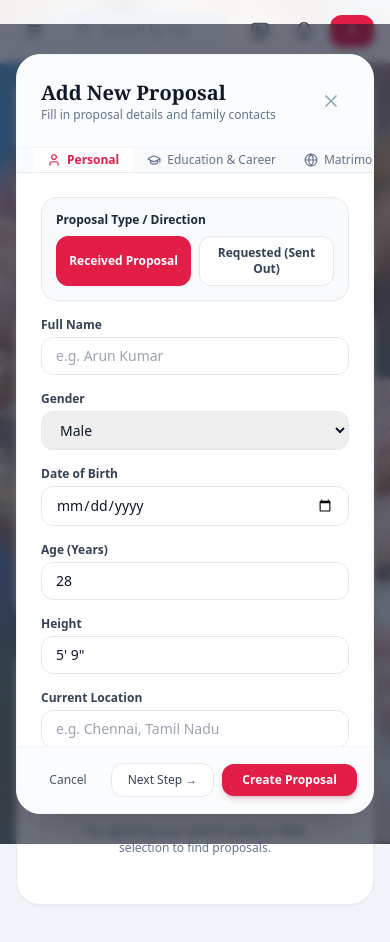
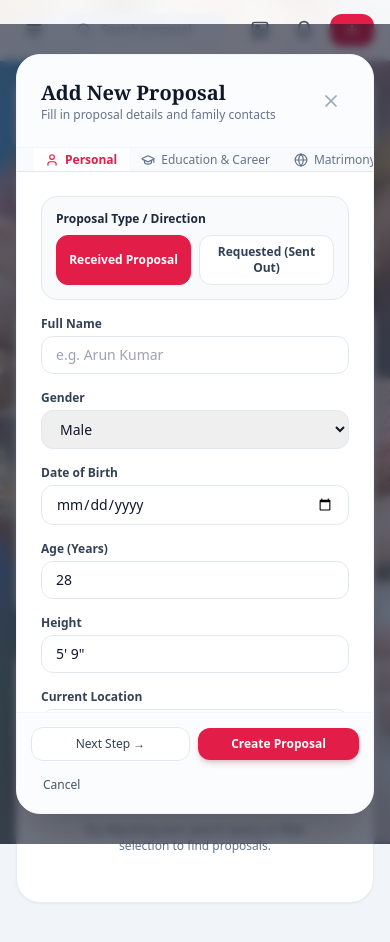
Before and after one commit to Srivathsan-09/vivah, a Next.js app: page /proposals in a window 390 px wide. Both pictures are taken after typing "Sample" into the empty fields and a click on the button "Add Proposal". Shown: the top 942 px of the page. Built offline with nearby package versions, Linux system fonts and the light colour scheme.

Commit message:
Fix mobile UI alignments, modal footer wrapping, header search, and tab scrollbars

```diff
--- a/src/app/followups/page.tsx
+++ b/src/app/followups/page.tsx
@@ -79,7 +79,7 @@ export default function FollowUpsPage() {
       </div>
 
       {/* Tabs Bar */}
-      <div className="flex border-b border-slate-200 overflow-x-auto bg-white rounded-2xl p-1 shadow-sm text-xs font-semibold scrollbar-none">
+      <div className="flex border-b border-slate-200 overflow-x-auto bg-white rounded-2xl p-1 shadow-sm text-xs font-semibold scrollbar-none no-scrollbar">
         {[
           { id: 'overdue', label: `Overdue (${overdue.length})`, count: overdue.length, badgeColor: 'bg-rose-500 text-white' },
           { id: 'today', label: `Due Today (${today.length})`, count: today.length, badgeColor: 'bg-amber-500 text-white' },
@@ -91,7 +91,7 @@ export default function FollowUpsPage() {
             <button
               key={tab.id}
               onClick={() => setActiveTab(tab.id as any)}
-              className={`flex items-center gap-2 py-2.5 px-4 rounded-xl whitespace-nowrap transition-all ${
+              className={`flex items-center gap-2 py-2.5 px-4 rounded-xl whitespace-nowrap transition-all flex-shrink-0 ${
                 isActive
                   ? 'bg-slate-900 text-white shadow-sm font-bold'
                   : 'text-slate-600 hover:text-slate-900 hover:bg-slate-50'
--- a/src/app/globals.css
+++ b/src/app/globals.css
@@ -21,3 +21,16 @@
 ::-webkit-scrollbar-thumb {
   @apply bg-slate-300 rounded-full hover:bg-slate-400 transition-colors;
 }
+
+/* Hide scrollbar for Chrome, Safari and Opera */
+.scrollbar-none::-webkit-scrollbar,
+.no-scrollbar::-webkit-scrollbar {
+  display: none !important;
+}
+
+/* Hide scrollbar for IE, Edge and Firefox */
+.scrollbar-none,
+.no-scrollbar {
+  -ms-overflow-style: none !important;  /* IE and Edge */
+  scrollbar-width: none !important;  /* Firefox */
+}
--- a/src/app/proposals/page.tsx
+++ b/src/app/proposals/page.tsx
@@ -159,7 +159,7 @@ function ProposalsContent() {
       </div>
 
       {/* Category Tab Bar (All vs Received vs Requested) */}
-      <div className="flex border-b border-slate-200 overflow-x-auto bg-white rounded-2xl p-1 shadow-sm text-xs font-semibold scrollbar-none">
+      <div className="flex border-b border-slate-200 overflow-x-auto bg-white rounded-2xl p-1 shadow-sm text-xs font-semibold scrollbar-none no-scrollbar">
         {[
           { id: 'All', label: 'All Proposals' },
           { id: 'Received', label: 'Received Proposals' },
@@ -170,7 +170,7 @@ function ProposalsContent() {
             <button
               key={tab.id}
               onClick={() => setTypeFilter(tab.id)}
-              className={`flex items-center gap-2 py-2.5 px-4 rounded-xl whitespace-nowrap transition-all ${
+              className={`flex items-center gap-2 py-2.5 px-4 rounded-xl whitespace-nowrap transition-all flex-shrink-0 ${
                 isActive
                   ? 'bg-rose-600 text-white shadow-sm font-bold'
                   : 'text-slate-600 hover:text-slate-900 hover:bg-slate-50'
--- a/src/components/layout/Header.tsx
+++ b/src/components/layout/Header.tsx
@@ -62,8 +62,8 @@ export const Header: React.FC<HeaderProps> = ({ onOpenMobileMenu, onOpenAddPropo
               value={searchQuery}
               onChange={(e) => handleSearch(e.target.value)}
               onFocus={() => searchQuery.trim() && setIsSearching(true)}
-              placeholder="Search by name, phone, location, profile ID..."
-              className="w-full pl-9 pr-9 py-2 text-sm bg-slate-100/80 border border-transparent rounded-xl focus:bg-white focus:border-rose-300 focus:ring-2 focus:ring-rose-500/10 outline-none transition-all"
+              placeholder="Search proposals..."
+              className="w-full pl-9 pr-8 py-2 text-xs sm:text-sm bg-slate-100/80 border border-transparent rounded-xl focus:bg-white focus:border-rose-300 focus:ring-2 focus:ring-rose-500/10 outline-none transition-all"
             />
             {searchQuery && (
               <button
--- a/src/components/modals/ProposalModal.tsx
+++ b/src/components/modals/ProposalModal.tsx
@@ -181,7 +181,7 @@ export const ProposalModal: React.FC<ProposalModalProps> = ({
         </div>
 
         {/* Multi-section Tab Bar */}
-        <div className="flex border-b border-slate-200 overflow-x-auto bg-slate-100/50 px-4 text-xs font-medium scrollbar-none">
+        <div className="flex border-b border-slate-200 overflow-x-auto bg-slate-100/50 px-4 text-xs font-medium scrollbar-none no-scrollbar">
           {[
             { id: 'personal', label: 'Personal', icon: User },
             { id: 'career', label: 'Education & Career', icon: GraduationCap },
@@ -197,7 +197,7 @@ export const ProposalModal: React.FC<ProposalModalProps> = ({
                 key={tab.id}
                 type="button"
                 onClick={() => setActiveTab(tab.id as any)}
-                className={`flex items-center gap-1.5 py-3 px-3.5 border-b-2 whitespace-nowrap transition-colors ${
+                className={`flex items-center gap-1.5 py-3 px-3 border-b-2 whitespace-nowrap transition-colors flex-shrink-0 ${
                   isActive
                     ? 'border-rose-600 text-rose-600 font-semibold bg-white'
                     : 'border-transparent text-slate-500 hover:text-slate-900'
@@ -699,8 +699,16 @@ export const ProposalModal: React.FC<ProposalModalProps> = ({
         </form>
 
         {/* Modal Footer */}
-        <div className="p-4 border-t border-slate-100 flex items-center justify-between bg-slate-50/50">
-          <div className="flex items-center gap-2">
+        <div className="p-3.5 sm:p-4 border-t border-slate-100 flex flex-col-reverse sm:flex-row items-stretch sm:items-center justify-between gap-2.5 bg-slate-50/50">
+          <div className="flex items-center justify-between sm:justify-start gap-2">
+            <button
+              type="button"
+              onClick={onClose}
+              className="px-3 py-1.5 text-xs font-medium text-slate-600 hover:text-slate-800 transition-colors"
+            >
+              Cancel
+            </button>
+
             {activeTab !== 'personal' && (
               <button
                 type="button"
@@ -709,22 +717,14 @@ export const ProposalModal: React.FC<ProposalModalProps> = ({
                   const currentIndex = tabs.indexOf(activeTab);
                   if (currentIndex > 0) setActiveTab(tabs[currentIndex - 1]);
                 }}
-                className="px-4 py-2 text-xs font-medium text-slate-600 bg-white border border-slate-200 rounded-xl hover:bg-slate-50 transition-colors"
+                className="px-3 py-1.5 text-xs font-medium text-slate-600 bg-white border border-slate-200 rounded-xl hover:bg-slate-50 transition-colors"
               >
-                Previous Step
+                ← Previous
               </button>
             )}
           </div>
 
           <div className="flex items-center gap-2">
-            <button
-              type="button"
-              onClick={onClose}
-              className="px-4 py-2 text-xs font-medium text-slate-600 hover:text-slate-800 transition-colors"
-            >
-              Cancel
-            </button>
-
             {activeTab !== 'status' && (
               <button
                 type="button"
@@ -733,7 +733,7 @@ export const ProposalModal: React.FC<ProposalModalProps> = ({
                   const currentIndex = tabs.indexOf(activeTab);
                   if (currentIndex < tabs.length - 1) setActiveTab(tabs[currentIndex + 1]);
                 }}
-                className="px-4 py-2 text-xs font-medium text-slate-700 bg-white border border-slate-200 rounded-xl hover:bg-slate-50 transition-colors"
+                className="flex-1 sm:flex-initial px-3.5 py-2 text-xs font-medium text-slate-700 bg-white border border-slate-200 rounded-xl hover:bg-slate-50 transition-colors text-center whitespace-nowrap"
               >
                 Next Step →
               </button>
@@ -742,7 +742,7 @@ export const ProposalModal: React.FC<ProposalModalProps> = ({
             <button
               type="button"
               onClick={(e) => handleFormSubmit(e)}
-              className="px-5 py-2 text-xs font-semibold text-white bg-rose-600 rounded-xl hover:bg-rose-500 shadow-md shadow-rose-900/20 transition-all"
+              className="flex-1 sm:flex-initial px-4 py-2 text-xs font-semibold text-white bg-rose-600 rounded-xl hover:bg-rose-500 shadow-md shadow-rose-900/20 transition-all text-center whitespace-nowrap"
             >
               {initialProposal ? 'Save Changes' : 'Create Proposal'}
             </button>
```
